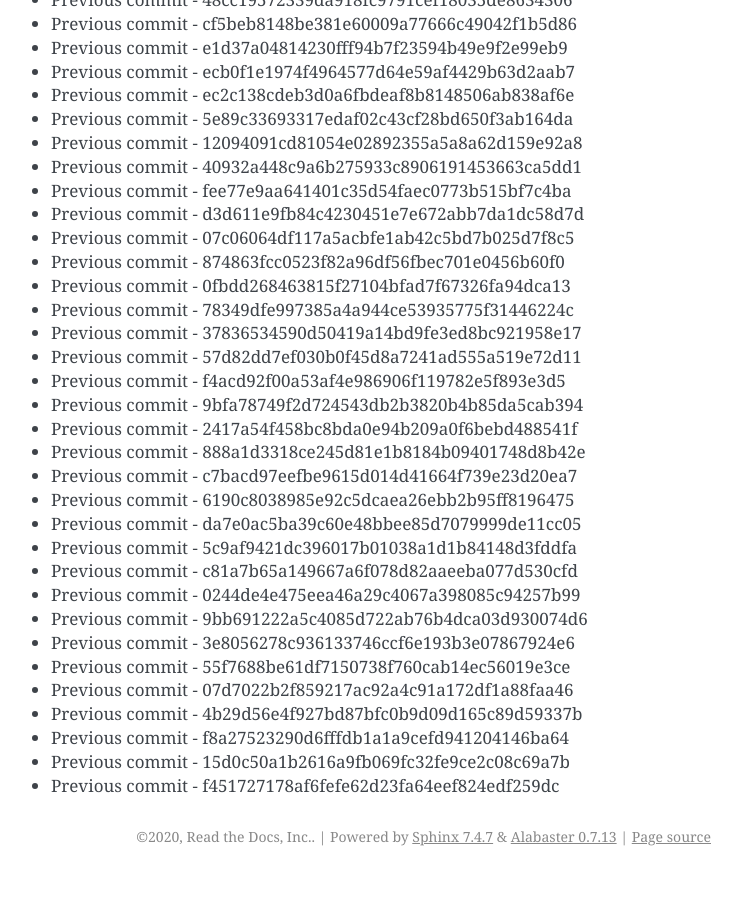
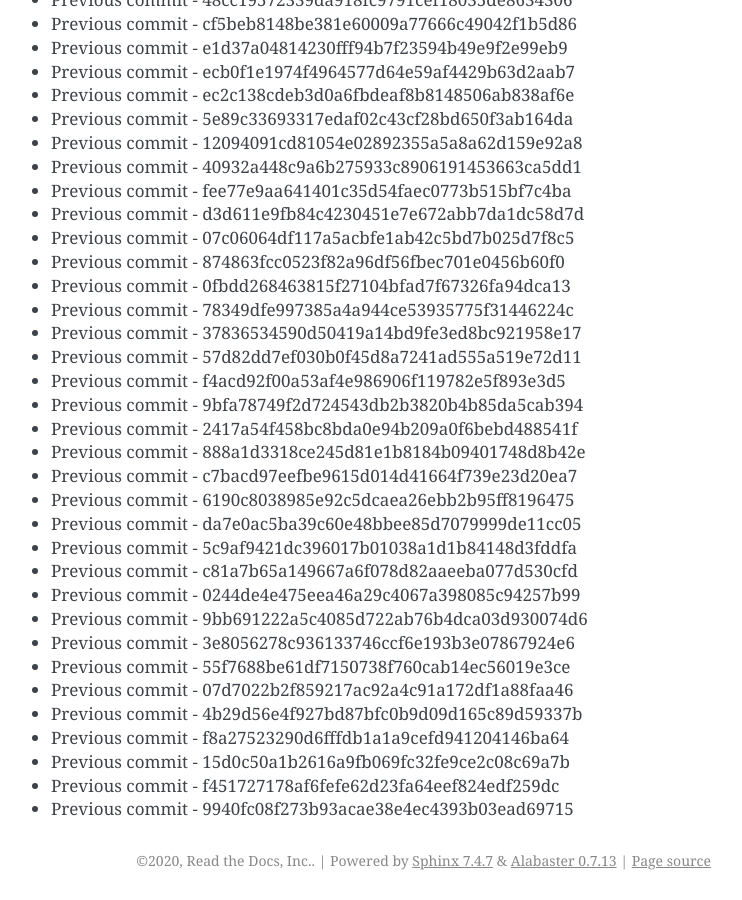
Before and after one commit to readthedocs/rtd-git-stresstest, a Sphinx documentation site: the page built from docs/updates.rst, in a window 1280 px wide and 900 px high, scrolled down 42038 px. Shown: the whole window, without its empty margins (399-1141 px from the left). Built offline with Sphinx 7.4.7, drawn with Linux system fonts in a browser that asks for light colours; before the commit the page ends 42914 px from its top, so only the background shows below that.

Commit message:
Generating commit from previous: 9940fc08f273b93acae38e4ec4393b03ead69715

```diff
--- a/docs/updates.rst
+++ b/docs/updates.rst
@@ -1798,3 +1798,4 @@ It can be tested for any performance characteristics.
 * Previous commit - f8a27523290d6fffdb1a1a9cefd941204146ba64
 * Previous commit - 15d0c50a1b2616a9fb069fc32fe9ce2c08c69a7b
 * Previous commit - f451727178af6fefe62d23fa64eef824edf259dc
+* Previous commit - 9940fc08f273b93acae38e4ec4393b03ead69715
```
